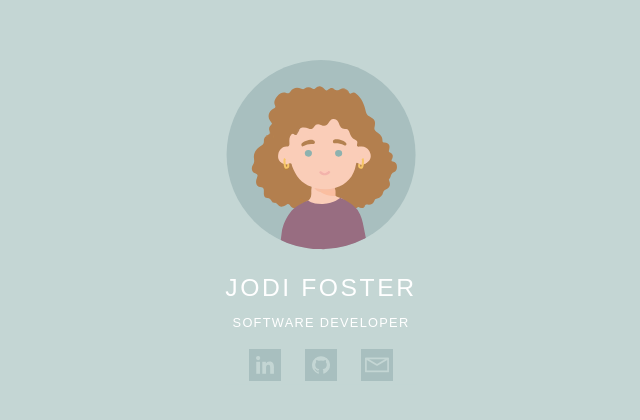
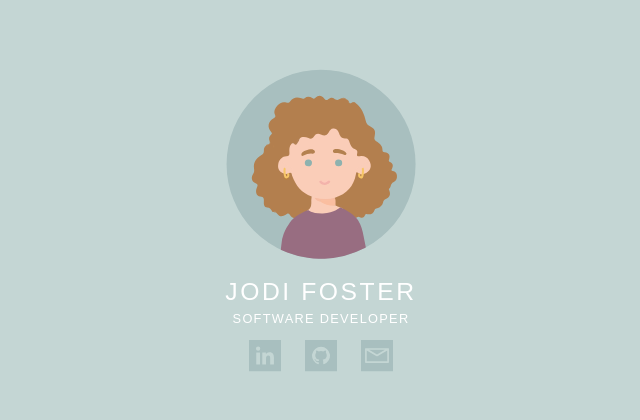
Before and after one commit to JodiFoster/jodifoster.github.io, a React (Create React App) app: page / in a window 1280 px wide. Shown: the part 178-598 px from the top of the page, without its empty margins (319-959 px from the left). Built offline with nearby package versions, Linux system fonts and the light colour scheme.

Commit message:
change spacing

```diff
--- a/src/App.css
+++ b/src/App.css
@@ -18,7 +18,7 @@
     font-weight: 400;
     font-family: sans-serif;
     font-size: 1.93vw;
-    margin-block-start: 1.5vw;
+    margin-block-start: 1vw;
     margin-block-end: 0px;
     letter-spacing: 0.2vw;
 }
@@ -28,8 +28,8 @@
     font-weight: 450;
     font-family: sans-serif;
     font-size: 1vw;
-    margin-block-start: 1vw;
-    margin-block-end: 1.5vw;
+    margin-block-start: 0.4vw;
+    margin-block-end: 1.1vw;
     letter-spacing: 0.1vw;
 }
 
@@ -65,7 +65,7 @@
         font-family: sans-serif;
         font-size: 5vw;
         margin-block-start: 1vw;
-        margin-block-end: 1.5vw;
+        margin-block-end: 3vw;
         letter-spacing: 0.1vw;
     }
 
```
